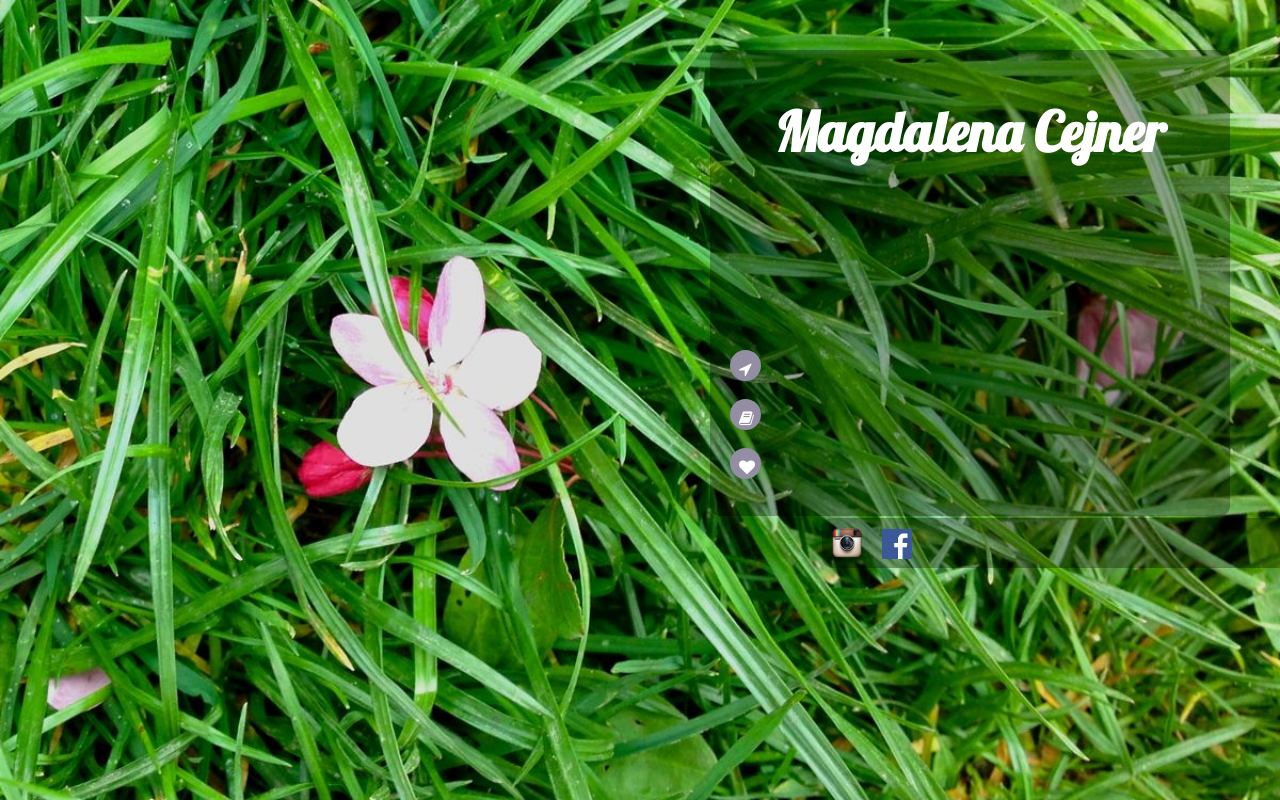
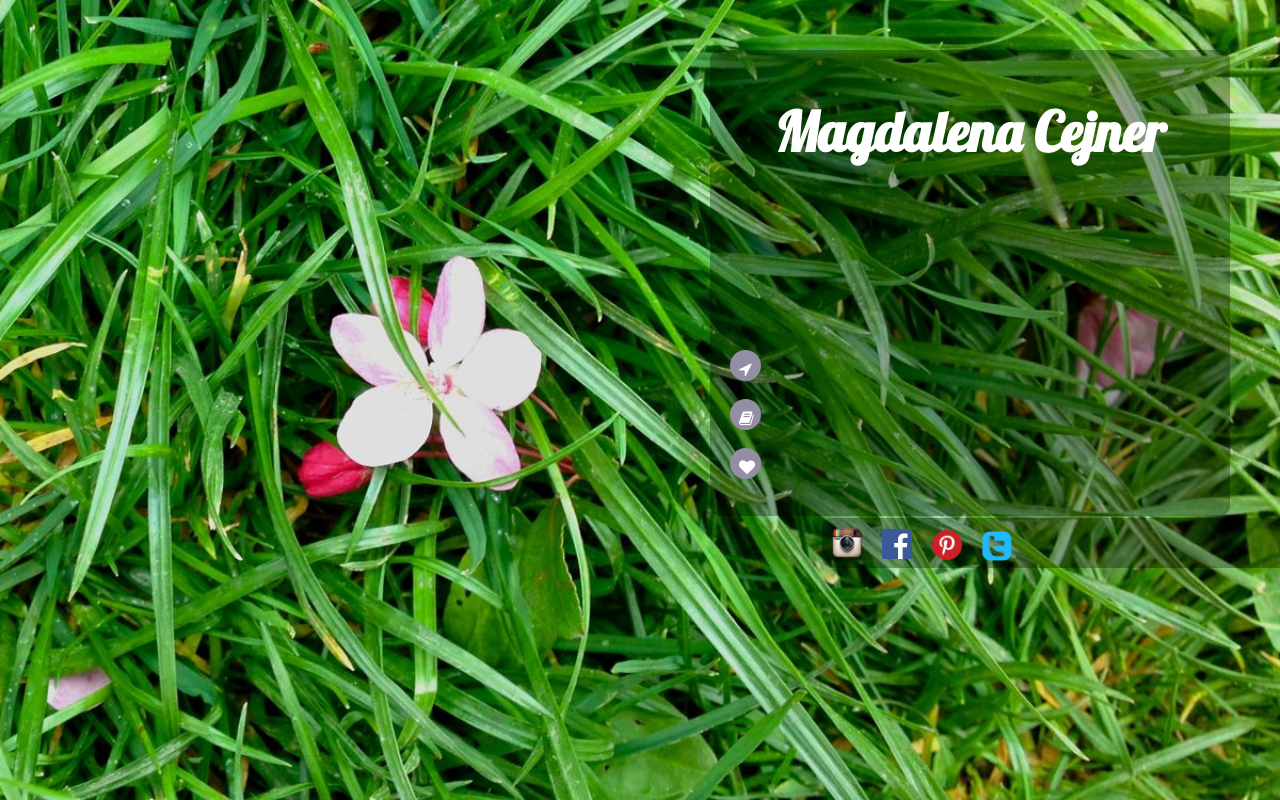
Before and after one commit to magcej/about-me, a plain HTML site: page index.html in a window 1280 px wide. Drawn offline with Linux system fonts and the light colour scheme.

Commit message:
pinterest and twitter logo added.

```diff
--- a/index.html
+++ b/index.html
@@ -23,6 +23,8 @@
   <div class="social">
   <p><img class="instagram" src="images/instagram_icon.jpg" alt="instagram"></p>
   <p><img class="fb" src="images/fb_icon.jpg" alt="facebook"></p>
+  <p><img class="pinterest" src="images/pinterest.jpg" alt="pinterest"></p>
+  <p><img class="twitter" src="images/twitter.jpg" alt="twitter"></p>
   </div>
 </div>
 </body>
--- a/style.css
+++ b/style.css
@@ -87,3 +87,17 @@ margin-top: 10px;
   margin-left: 60px;
   margin-top: -45px;
 }
+
+.pinterest {
+  height: 30px;
+  width: 30px;
+  margin-left: 110px;
+  margin-top: -60px;
+}
+
+.twitter {
+  height: 30px;
+  width: 30px;
+  margin-left: 160px;
+  margin-top: -75px;
+}
```
Also changed, not shown: images/pinterest.jpg (added), images/twitter.jpg (added).
